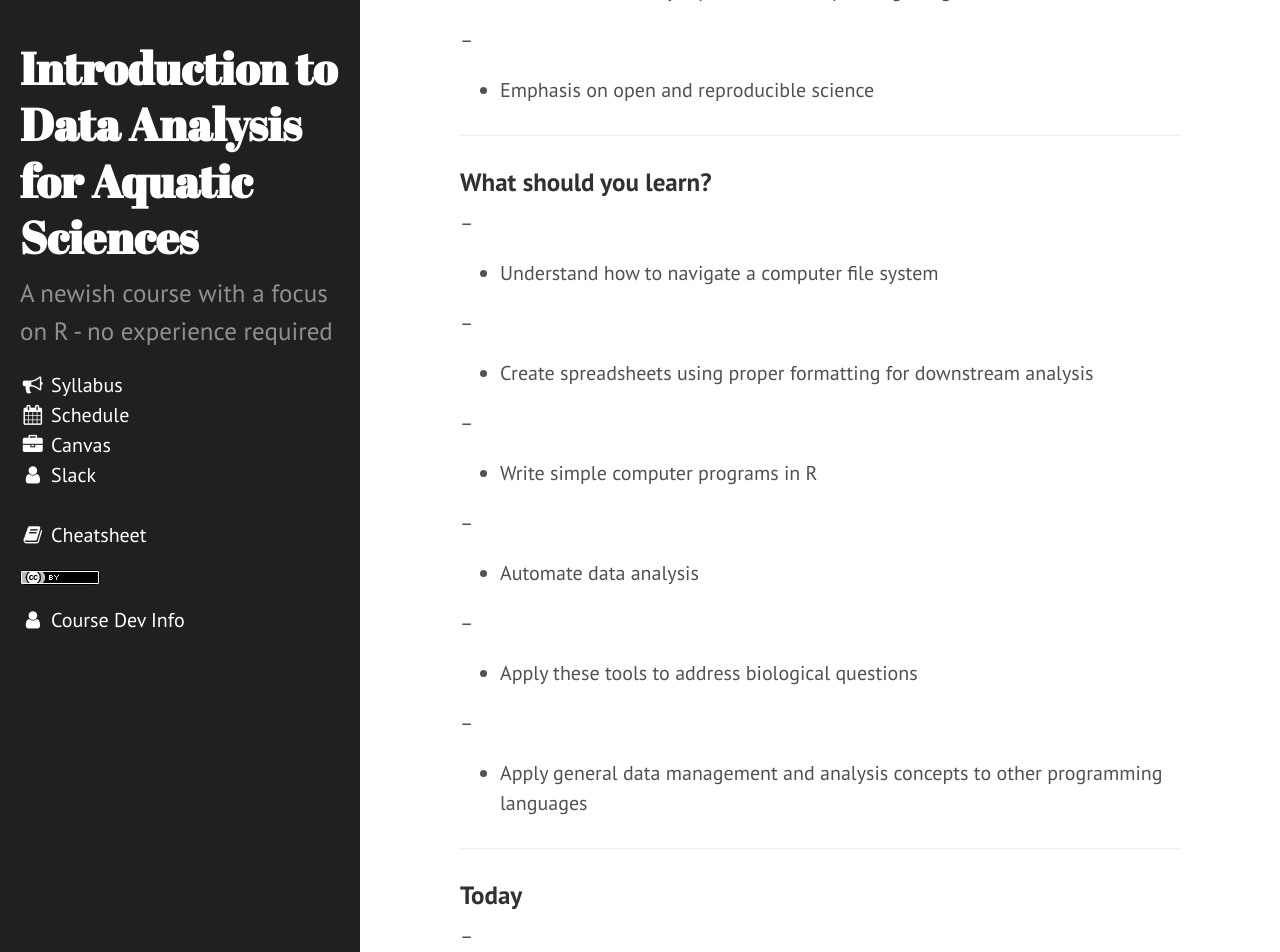
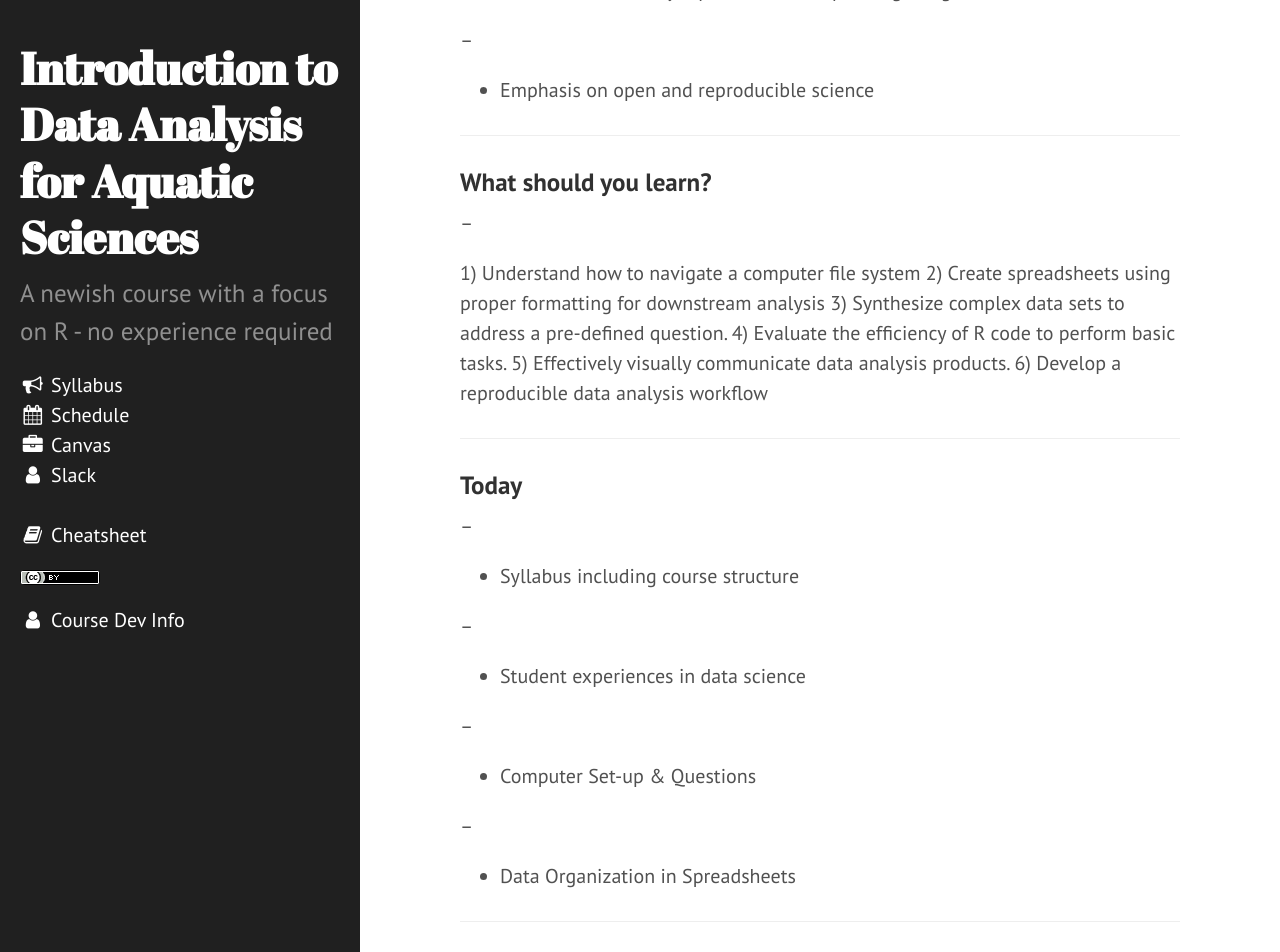
Before and after one commit to sr320/course-fish497-2019, a Jekyll site: the page built from slides/week-01/slides.md, in a window 1280 px wide and 1400 px high, scrolled down 675 px. Shown: the top 952 px of the window. Built offline with Jekyll 4.4.1, drawn with Linux system fonts in a browser that asks for light colours; nearby versions of some CDN libraries; our own code applies the rules of GitHub Pages for plain Markdown files; some of the changed text lies outside the part shown.

Commit message:
2019 slides update

```diff
--- a/slides/week-01/slides.md
+++ b/slides/week-01/slides.md
@@ -4,7 +4,7 @@
 ## Data Science for SAFS
 
 
-https://sr320.github.io/course-fish497-2018/
+https://sr320.github.io/course-fish497-2019
 
 
 Steven Roberts
@@ -34,28 +34,12 @@
 
 --
 
-- Understand how to navigate a computer file system
-
---
-
-- Create spreadsheets using proper formatting for downstream analysis
-
---
-
-- Write simple computer programs in R
-
---
-
-- Automate data analysis
-
---
-
-- Apply these tools to address biological questions
-
---
-
-- Apply general data management and analysis concepts to other programming languages
-
+1) Understand how to navigate a computer file system
+2) Create spreadsheets using proper formatting for downstream analysis
+3) Synthesize complex data sets to address a pre-defined question.
+4) Evaluate the efficiency of R code to perform basic tasks.
+5) Effectively visually communicate data analysis products.
+6) Develop a reproducible data analysis workflow
 
 
 
@@ -126,17 +89,6 @@
 
 ### End of this week
 
---
-
-- Thursday AM - Summary Sheet
-
---
-
-- Assignment completed (based on readings and exercises)
-- this includes signing into Slack group
-
---
-
 - Computer set-up with Bash & R
 
 
```
Also changed, not shown: other parts of slides/week-01/slides.md (+0 -21 lines).
